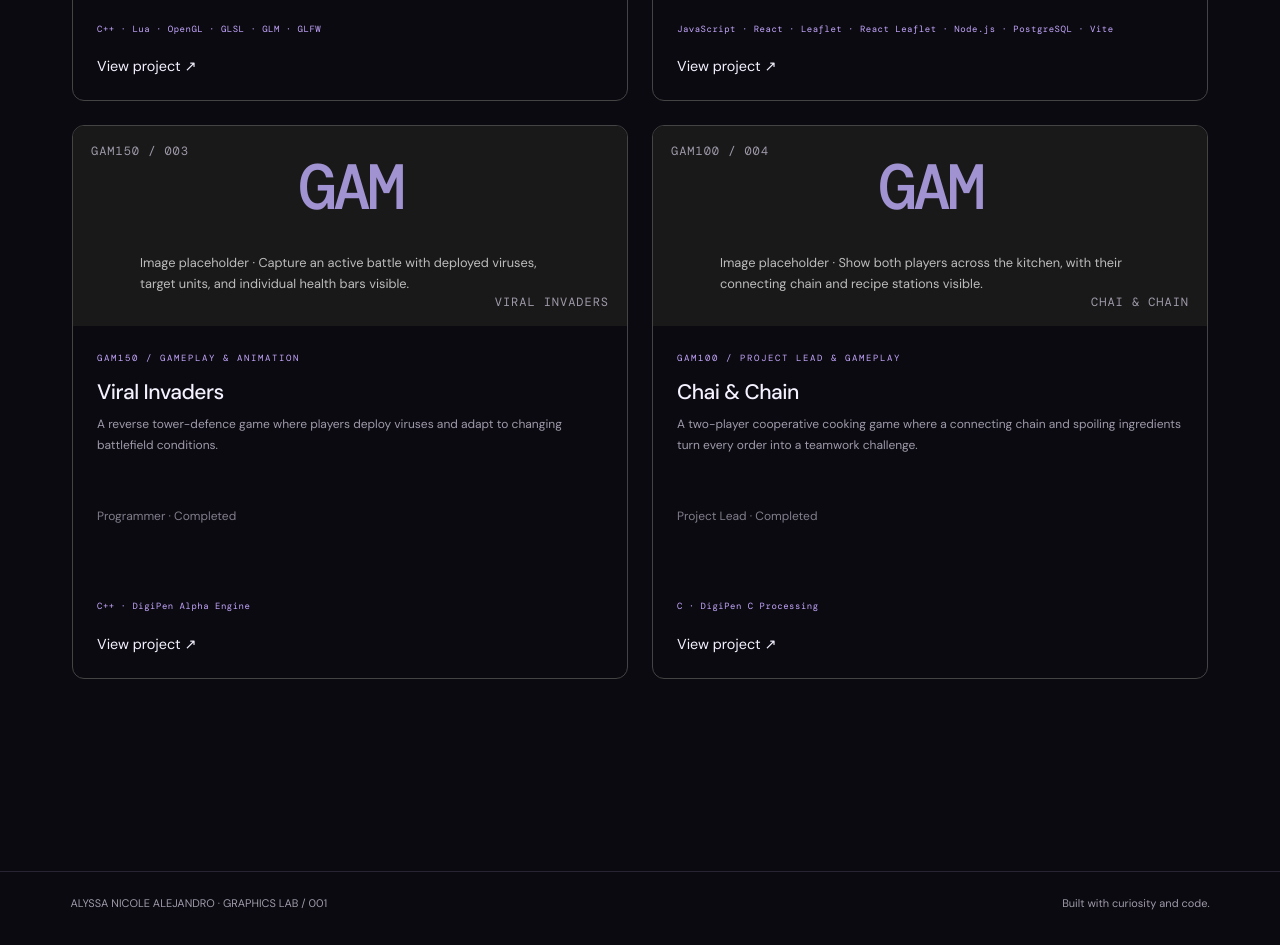
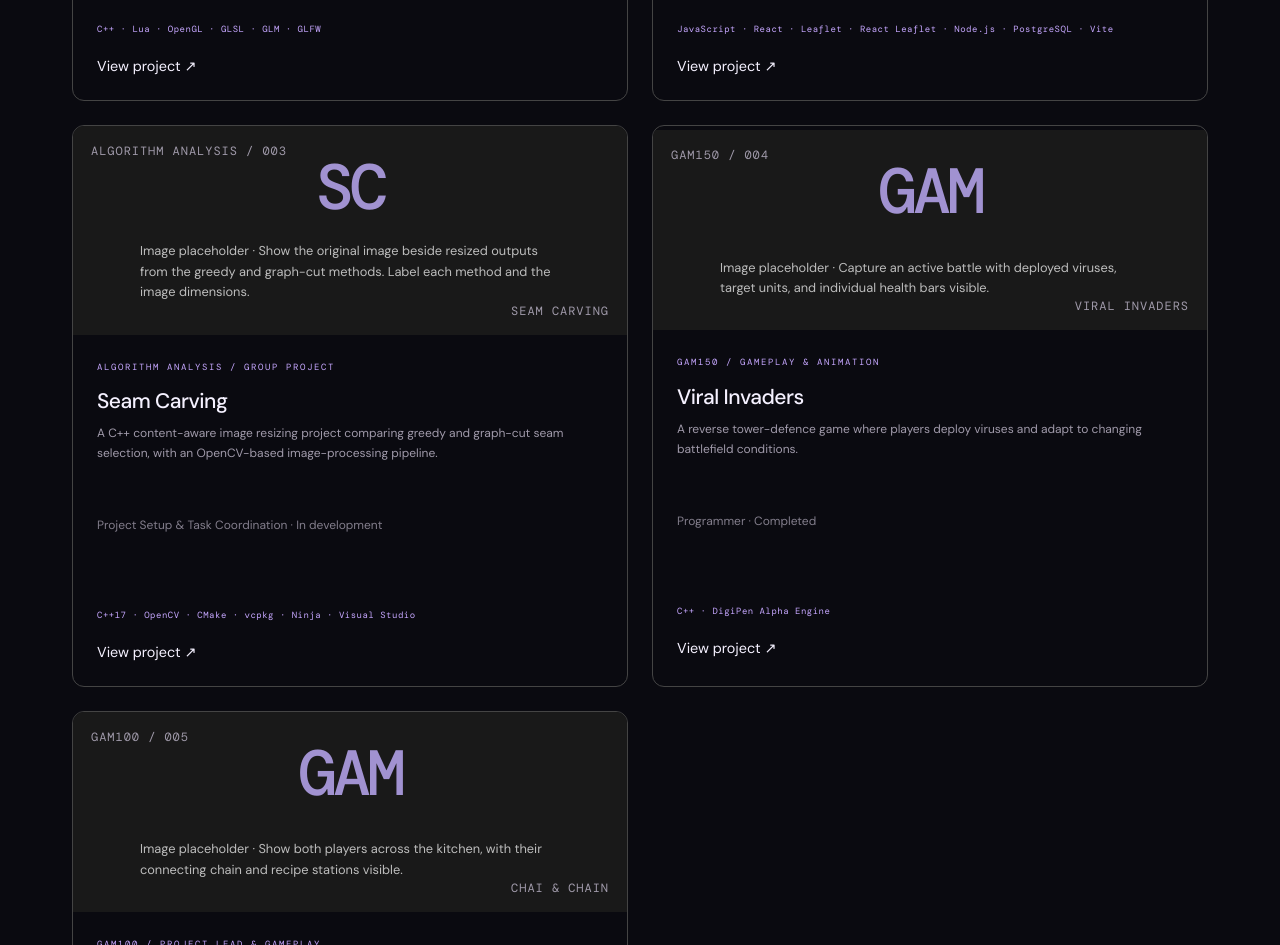
Before and after one commit to alyssa-alejandro/my-portfolio, a React (Vite) app: page /work in a window 1280 px wide. Shown: the part 1040-1985 px from the top of the page. Built offline with nearby package versions, Linux system fonts and the light colour scheme.

Commit message:
added seam carving project

```diff
--- /dev/null
+++ b/src/data/projects/SeamCarving_AlgorithmAnalysis.js
@@ -0,0 +1,27 @@
+/** @type {import('./index').Project} */
+const project = {
+  id: 'seam-carving', category: 'ALGORITHM ANALYSIS / GROUP PROJECT', title: 'Seam Carving',
+  description: 'A C++ content-aware image resizing project comparing greedy and graph-cut seam selection, with an OpenCV-based image-processing pipeline.',
+  role: 'Project Setup & Task Coordination', team: 'Algorithm Analysis project group', status: 'In development',
+  technologies: 'C++17 · OpenCV · CMake · vcpkg · Ninja · Visual Studio',
+  cover: 'Show the original image beside resized outputs from the greedy and graph-cut methods. Label each method and the image dimensions.',
+  overview: 'This algorithm analysis group project explores content-aware image resizing through seam carving. The program calculates a Sobel-based energy map, removes seams, and produces resized images and seam overlays. The current team implementation runs greedy and graph-cut methods and reports timing and seam-cost measurements for comparison. My focus was organising the initial tasks and establishing the project’s build and dependency setup.',
+  contributions: [
+    'Task coordination — Split the project work into tasks so the group could develop different parts of the application.',
+    'CMake project setup — Established the C++17 build configuration, including the executable target, project headers, and OpenCV linking.',
+    'Dependency integration — Set up OpenCV through a vcpkg dependency manifest and a CMake toolchain preset, avoiding manual library-path configuration.',
+    'Team development workflow — Configured automatic discovery of source files under src and a post-build step that copies test assets beside the executable, supporting the group as new modules were added.',
+  ],
+  spotlight: {
+    title: 'A shared build foundation for parallel development',
+    approach: 'Before the group could integrate separate algorithm modules, the project needed a consistent way to build and find its dependencies. I set up CMake to compile C++17 sources and link OpenCV, with vcpkg supplying the dependency through its toolchain. The shared Ninja preset defines the Windows build configuration, while each developer supplies their local vcpkg path. Source discovery and asset copying reduce the setup changes needed as teammates add code.',
+    takeaway: 'I gained experience preparing a C++ project for group development: managing build configuration and dependencies while dividing implementation work into tasks. The team’s algorithm comparison provides a practical setting for examining runtime and image-quality trade-offs.',
+  },
+  media: [
+    { kind: 'Image', title: 'Energy map and seam overlays', brief: 'Arrange the original image, energy.png, greedy_seams.png, and graphcut_seams.png in a labeled grid. Explain that these are team outputs; highlight your build and integration contribution separately.' },
+    { kind: 'Image', title: 'CMake and dependency setup', brief: 'Show concise excerpts from CMakeLists.txt, CMakePresets.json, and vcpkg.json. Annotate C++17, OpenCV linking, source discovery, and asset copying. Omit personal filesystem paths.' },
+    { kind: 'Video', title: 'Build and comparison walkthrough', brief: 'Record configuring/building with the Windows preset, running seam_carving, and opening the resized outputs. Show the measured timing table with the input size, seam count, build configuration, and machine details. Use actual results rather than estimated performance claims.' },
+  ],
+};
+
+export default project;
--- a/src/data/projects/index.ts
+++ b/src/data/projects/index.ts
@@ -1,3 +1,4 @@
+import seamCarving from './SeamCarving_AlgorithmAnalysis.js';
 import project0 from './OutOfMemory_GAM200.js';
 import project1 from './EvFleetSimulator_GAM300.js';
 import project2 from './ViralInvaders_GAM150.js';
@@ -22,4 +23,4 @@ export interface Project {
 }
 
 
-export const projects: Project[] = [project0, project1, project2, project3];
+export const projects: Project[] = [project0, project1, seamCarving, project2, project3];
--- a/src/pages/Work.tsx
+++ b/src/pages/Work.tsx
@@ -22,7 +22,7 @@ export default function Work() {
       <section className="work-category">
         <div className="work-category-heading">
           <h2>Software & Game Development</h2>
-          <span>04 PROJECTS</span>
+          <span>{String(projects.length).padStart(2, "0")} PROJECTS</span>
         </div>
 
         <div className="work-project-grid">
@@ -40,8 +40,8 @@ export default function Work() {
                   {String(index + 1).padStart(3, "0")}
                 </span>
                 <div className="work-series-mark">
-                  {index === 0 ? "OOM" :
-                   index === 1 ? "EV" :
+                  {project.id === "gam200" ? "OOM" :
+                   project.id === "gam300" ? "EV" : project.id === "seam-carving" ? "SC" :
                    "GAM"}
                 </div>
                 <span className="card-media-brief">Image placeholder · {project.cover}</span><span className="visual-caption">
```
Also changed, not shown: 1 other file (tests, documents, lock files or other folders).
